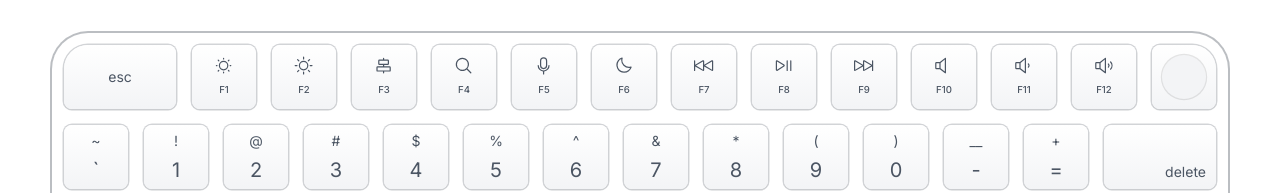
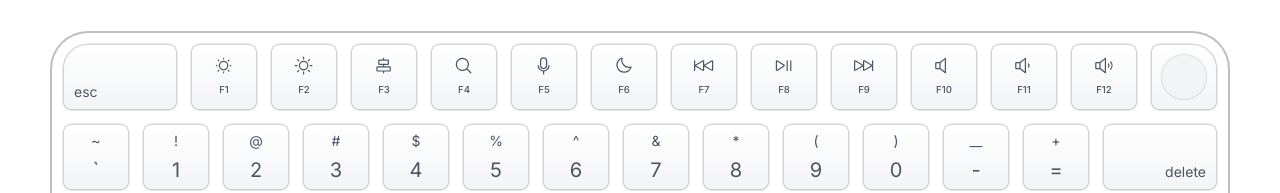
Before and after one commit to Dhuvii/tailwind-ui-template, a Next.js app: page /keyboard in a window 1280 px wide. Shown: the part 123-316 px from the top of the page. Built offline with nearby package versions, Linux system fonts and the light colour scheme.

Commit message:
Keyboard esc key absolute big fixed.

```diff
--- a/src/app/keyboard/page.tsx
+++ b/src/app/keyboard/page.tsx
@@ -9,7 +9,7 @@ const page = () => {
         <div className="flex w-full items-center justify-start gap-4">
           <Key className="relative w-28 rounded-tl-3xl">
             {({ baseClass, subTextClass }) => (
-              <div className={cn(baseClass, "bottom-0 left-0")}>
+              <div className={cn(baseClass, "absolute bottom-0 left-0")}>
                 <p className={cn(subTextClass)}>esc</p>
               </div>
             )}
```
